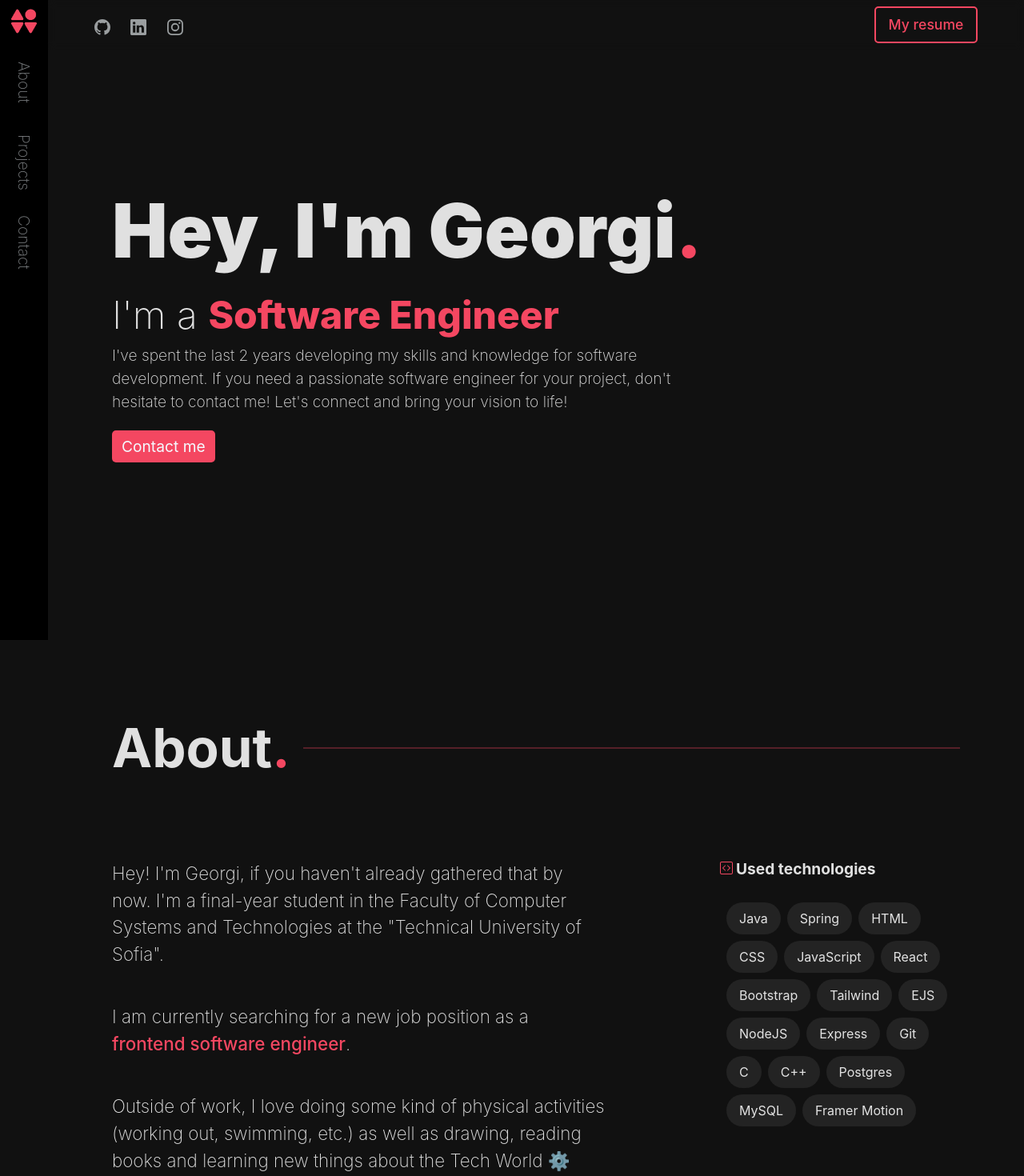
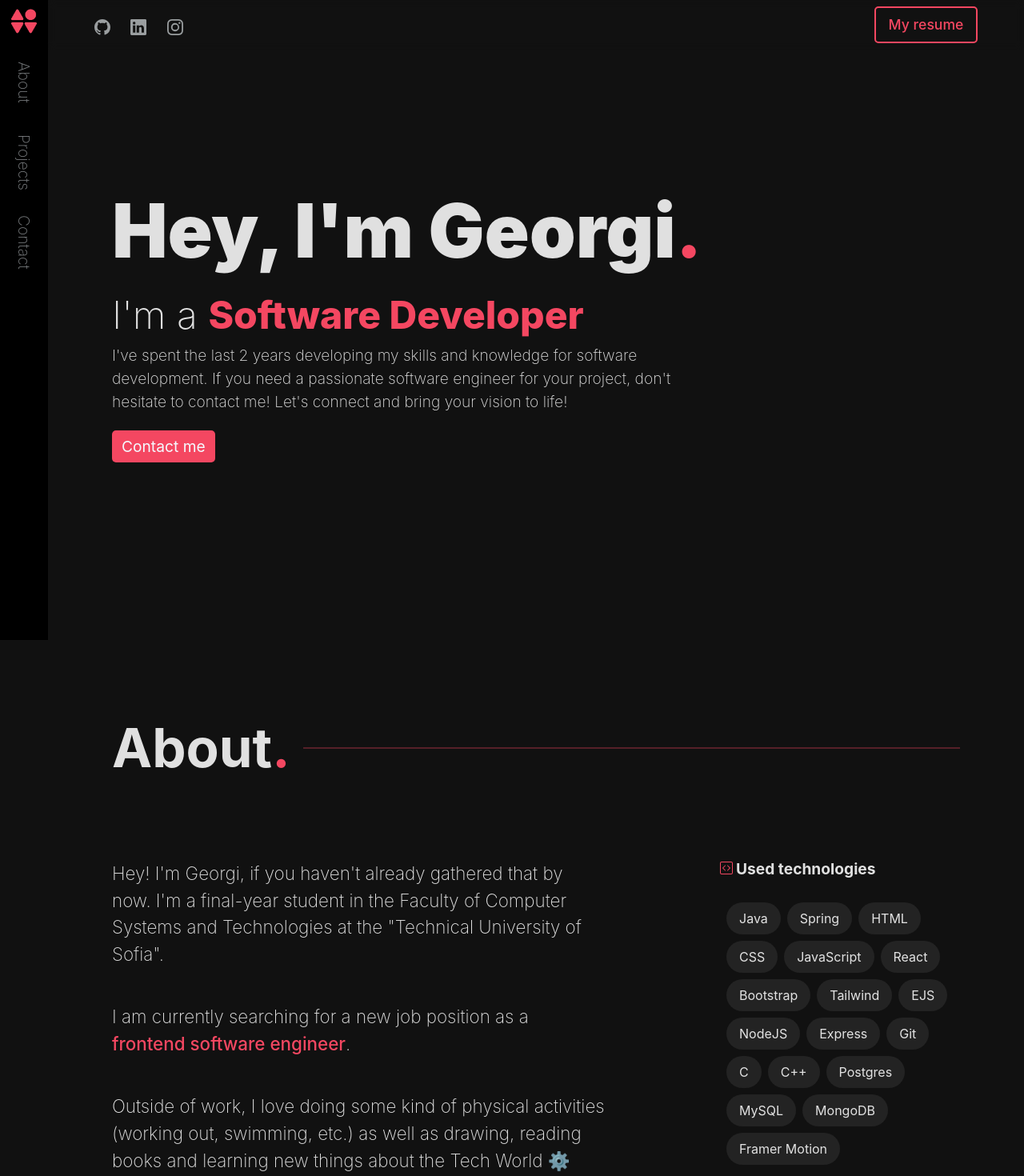
Before and after one commit to dimovv23/Portfolio-2, a React (Vite) app: page / in a window 1280 px wide. Shown: the top 1470 px of the page at 80% size. Built offline with nearby package versions, Linux system fonts and the light colour scheme.

Commit message:
Updated the constants

```diff
--- a/src/constants/constants.js
+++ b/src/constants/constants.js
@@ -15,6 +15,7 @@ export const tecnologies = [
   "C++",
   "Postgres",
   "MySQL",
+  "MongoDB",
   "Framer Motion",
 ];
 
--- a/src/sections/Hero.jsx
+++ b/src/sections/Hero.jsx
@@ -11,7 +11,7 @@ const Hero = () => {
         </Reveal>
         <Reveal>
           <h2>
-            I'm a <span>Software Engineer</span>
+            I'm a <span>Software Developer</span>
           </h2>
         </Reveal>
         <Reveal>
```
